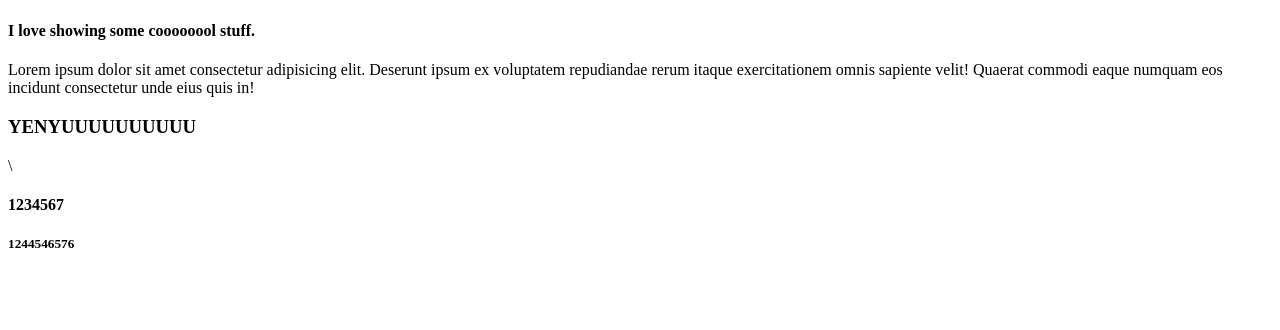
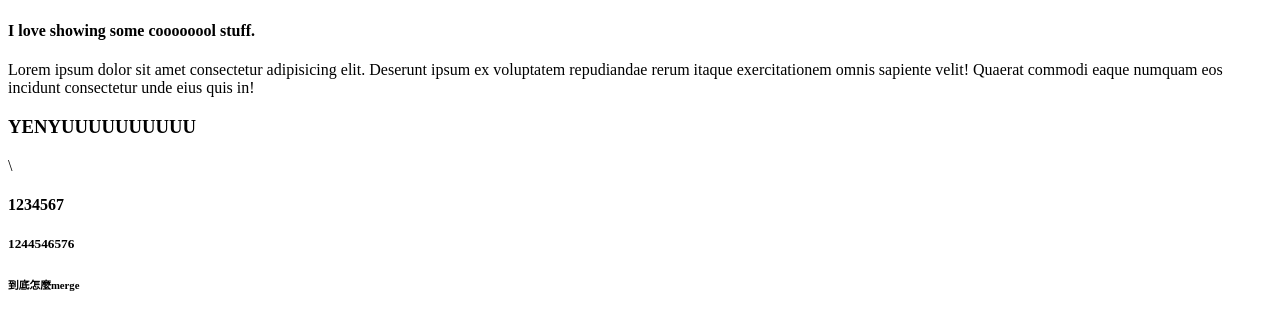
Before and after one commit to YenYuD/gittest, a plain HTML site: page page3.html in a window 1280 px wide. Shown: the part 220-550 px from the top of the page. Drawn offline with Linux system fonts and the light colour scheme.

Commit message:
merge test

```diff
--- a/page3.html
+++ b/page3.html
@@ -23,5 +23,6 @@
         \
         <h4>1234567</h4>
         <h5>1244546576</h5>
+        <h6>到底怎麼merge</h6>
     </body>
 </html>
```
